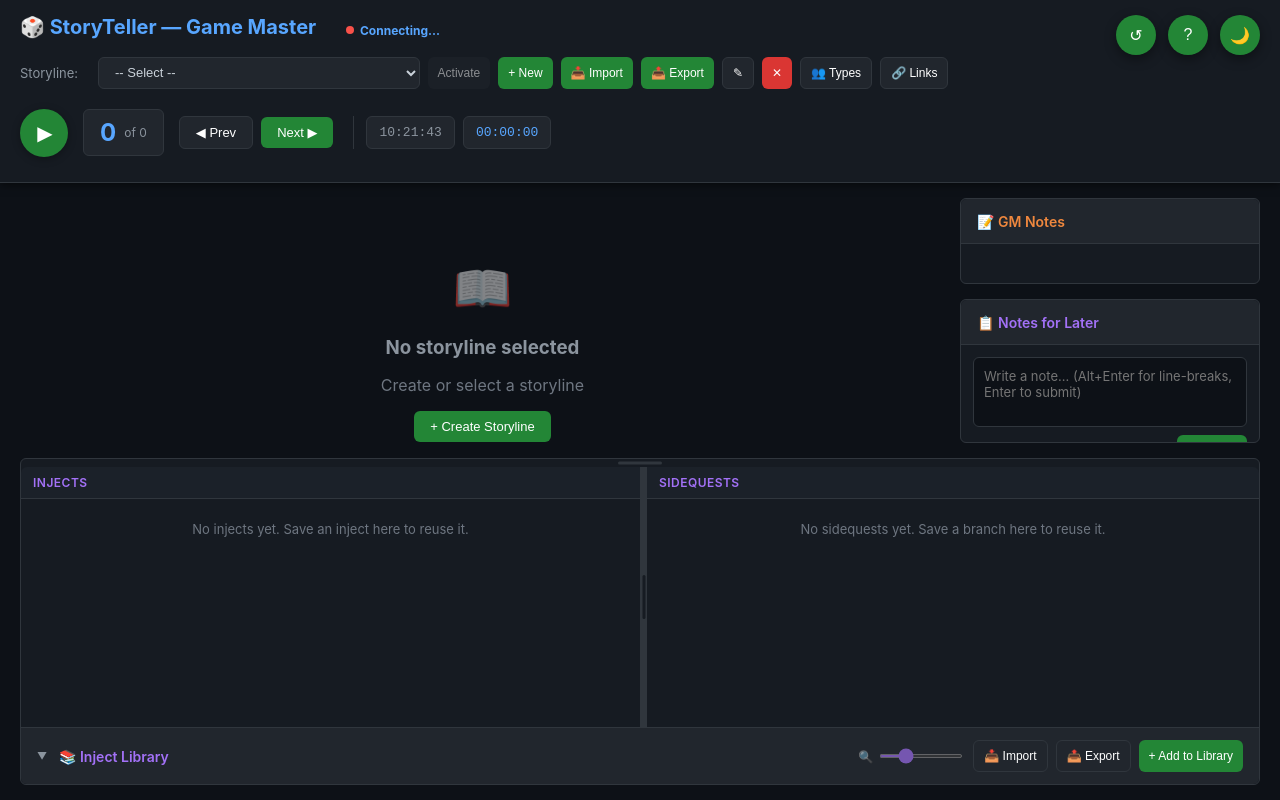
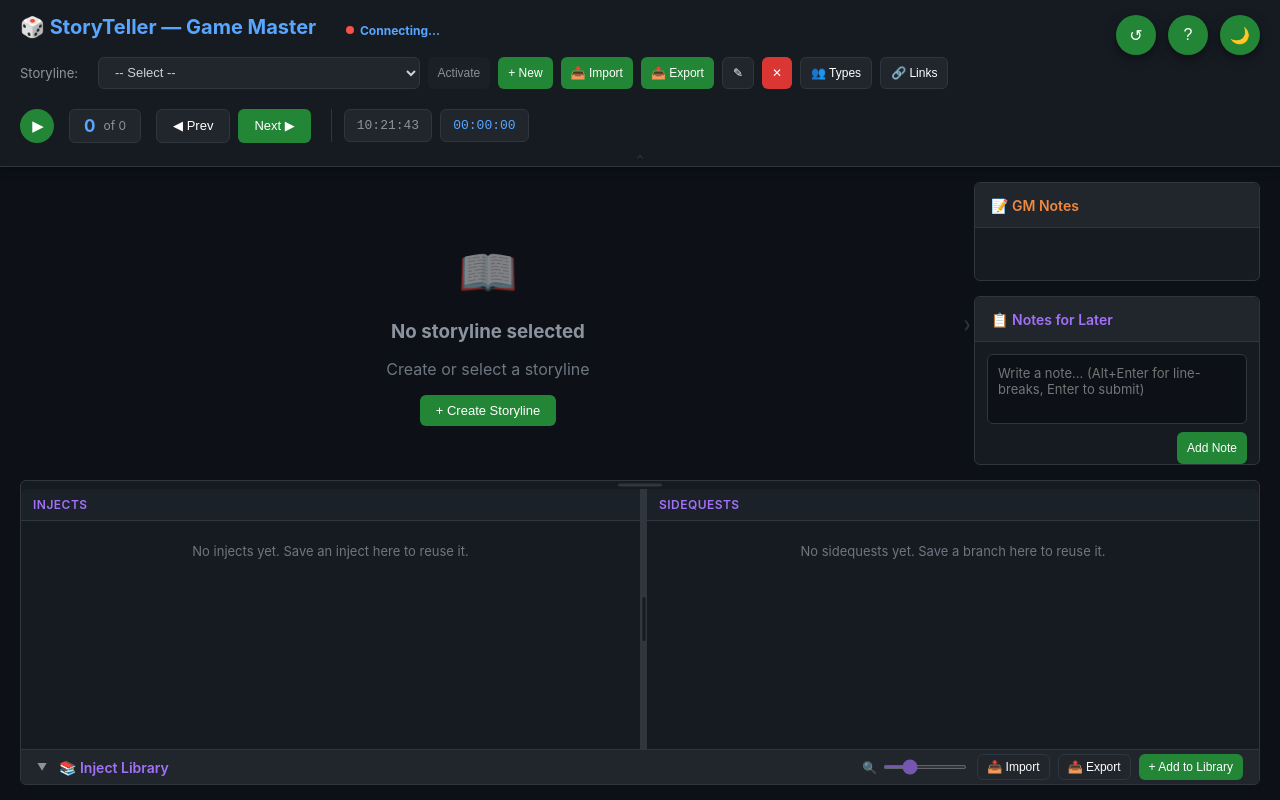
Before and after one commit to aarislarsen/StoryTeller, a Flask app: page / in a window 1280 px wide. Run offline with Flask 3, Linux system fonts and the light colour scheme; data that the repository does not hold is empty.

Commit message:
UI improvements to make space for storyline
minor bug fixes regarding zoom in and out, and the ability to collapse notes and top panel to make more room for the main storyline.

```diff
--- a/static/css/gm.css
+++ b/static/css/gm.css
@@ -50,9 +50,35 @@
     right: 0;
     background: var(--bg-1, #161b22);
     border-bottom: 1px solid var(--border, #30363d);
-    padding: 15px 20px;
+    padding: 15px 20px 13px;
     z-index: 100;
     box-shadow: 0 2px 8px rgba(0, 0, 0, 0.5);
+}
+
+/* Discrete strip along the bottom edge of the top bar that collapses/expands it
+   — barely visible until hovered. */
+.controls-collapse-toggle {
+    position: absolute;
+    left: 0;
+    right: 0;
+    bottom: 0;
+    height: 13px;
+    display: flex;
+    align-items: center;
+    justify-content: center;
+    cursor: pointer;
+    user-select: none;
+    color: var(--dim, #6e7681);
+    opacity: 0.35;
+    font-size: 11px;
+    line-height: 1;
+    transition: opacity 0.15s, color 0.15s, background 0.15s;
+}
+
+.controls-collapse-toggle:hover {
+    opacity: 1;
+    color: var(--accent2, #a371f7);
+    background: var(--bg-2, #21262d);
 }
 
 h1 {
@@ -212,11 +238,43 @@
 .connection-status.connected .dot { background: #3fb950; }
 
 /* Progress Section */
+/* Collapsed top bar: keep only the play/progress/prev-next line visible. */
+.controls-bar.collapsed h1,
+.controls-bar.collapsed .controls-grid {
+    display: none;
+}
+
+.controls-bar.collapsed {
+    padding-top: 8px;
+}
+
 .progress-section {
     display: flex;
     align-items: center;
     gap: 15px;
     padding: 10px 0;
+}
+
+/* Make the play button and the progress counter the same height as the
+   prev/next buttons. */
+.progress-section .nav-buttons .btn,
+.progress-section .play-btn,
+.progress-section .progress-display {
+    height: 34px;
+}
+
+.progress-section .play-btn {
+    width: 34px;
+    font-size: 15px;
+    box-shadow: none;
+}
+
+.progress-section .progress-display {
+    padding: 0 14px;
+}
+
+.progress-section .progress-number {
+    font-size: 17px;
 }
 
 /* Play Button */
@@ -359,7 +417,7 @@
 /* Top row: Storyline + GM Notes side by side - takes remaining space */
 .storyline-row {
     display: flex;
-    gap: 15px;
+    gap: 4px;
     flex: 1;
     min-height: 0;
     overflow: hidden;
@@ -379,10 +437,51 @@
     width: 300px;
     flex-shrink: 0;
     display: flex;
+    flex-direction: row; /* toggle strip + collapsible inner column */
+    min-height: 0;
+    height: 100%;
+    transition: width 0.15s ease;
+}
+
+.side-panels.collapsed {
+    width: 14px;
+}
+
+/* Thin, discreet strip on the left edge of the column that collapses/expands it
+   — barely visible until hovered. */
+.side-panels-toggle {
+    flex: 0 0 14px;
+    display: flex;
+    align-items: center;
+    justify-content: center;
+    cursor: pointer;
+    user-select: none;
+    color: var(--dim, #6e7681);
+    opacity: 0.35;
+    font-size: 10px;
+    border-radius: 6px 0 0 6px;
+    transition: opacity 0.15s, background 0.15s, color 0.15s;
+}
+
+.side-panels-toggle:hover {
+    opacity: 1;
+    color: var(--accent2, #a371f7);
+    background: var(--bg-2, #21262d);
+}
+
+.side-panels-inner {
+    flex: 1;
+    min-width: 0;
+    display: flex;
     flex-direction: column;
     gap: 15px;
     min-height: 0;
     height: 100%;
+    overflow: hidden;
+}
+
+.side-panels.collapsed .side-panels-inner {
+    display: none;
 }
 
 /* GM Notes Panel */
@@ -597,7 +696,7 @@
 }
 
 .library-header {
-    padding: 12px 16px;
+    padding: 4px 16px;
     border-top: 1px solid var(--border, #30363d);
     background: var(--bg-2, #21262d);
     border-radius: 0 0 6px 6px;
@@ -652,6 +751,16 @@
 
 .library-header-actions .btn {
     margin-left: 0;
+    height: 26px;
+    padding: 2px 9px;
+    gap: 4px;
+}
+
+/* The secondary buttons carry a 1px border; give the primary "Add to Library"
+   button a matching transparent border so all buttons have the same box model
+   (border-box) and render at the exact same height. */
+.library-header-actions .btn:not(.btn-secondary) {
+    border: 1px solid transparent;
 }
 
 .library-content {
--- a/templates/gm.html
+++ b/templates/gm.html
@@ -70,6 +70,7 @@
                 </div>
             </div>
         </div>
+        <div class="controls-collapse-toggle" onclick="toggleControlsBar()" title="Collapse/expand the top controls (H)">⌃</div>
     </div>
 
     <!-- Main Content -->
@@ -85,8 +86,10 @@
                 </div>
             </div>
 
-            <!-- Right side panels column -->
-            <div class="side-panels">
+            <!-- Right side panels column (collapsible for more viewport width) -->
+            <div class="side-panels" id="sidePanels">
+                <div class="side-panels-toggle" onclick="toggleSidePanels()" title="Collapse/expand the notes column (N)">❯</div>
+                <div class="side-panels-inner">
                     <div class="gm-notes-panel" id="gmNotesPanel">
                         <div class="gm-notes-header">
                             <span class="gm-notes-title">📝 GM Notes</span>
@@ -107,6 +110,7 @@
                             <div class="session-notes-actions">
                                 <button class="btn btn-sm btn-secondary" onclick="exportSessionNotes()">📥 Export</button>
                                 <button class="btn btn-sm btn-danger" onclick="clearSessionNotes()">🗑 Clear All</button>
+                            </div>
                         </div>
                     </div>
                 </div>
@@ -418,7 +422,10 @@
                     <li>Click the <strong>⑂</strong> button on an inject to create a branch</li>
                     <li><strong>Auto branches</strong> trigger automatically when their parent inject is reached</li>
                     <li><strong>Manual branches</strong> require clicking <strong>▶ Start</strong> to activate</li>
-                    <li>Drag branch groups to move them to different parent injects</li>
+                    <li><strong>Nested side-quests:</strong> click ⑂ on a branch inject to hang a sub-branch off it (any depth)</li>
+                    <li>A branch's <strong>merge target</strong> can be any inject in the storyline</li>
+                    <li>Drag branch groups onto a main inject (top-level) or a branch inject (nested) to re-parent them</li>
+                    <li>Press <strong>B</strong> to cycle the side-quest box borders (solid / dashed / hidden)</li>
                 </ul>
 
                 <h4>Player Types & Targeting</h4>
@@ -458,8 +465,11 @@
                 <h4>Keyboard Shortcuts</h4>
                 <ul>
                     <li><strong>A</strong> — Add new inject</li>
-                    <li><strong>T</strong> — Cycle theme (Dark / Light / Orange / D&D)</li>
+                    <li><strong>T</strong> — Cycle theme (Dark / Light / Orange / D&D / Black-Yellow / Black-Blue)</li>
                     <li><strong>B</strong> — Cycle side-quest borders (Solid / Dashed / None)</li>
+                    <li><strong>N</strong> — Collapse/expand the notes column</li>
+                    <li><strong>H</strong> — Collapse/expand the top control bar</li>
+                    <li><strong>L</strong> — Collapse/expand the inject library</li>
                     <li><strong>+ / -</strong> — Zoom in/out</li>
                     <li><strong>0</strong> — Reset zoom to 100%</li>
                     <li><strong>F</strong> — Zoom to fit all injects</li>
@@ -468,7 +478,7 @@
 
                 <h4>Master Controls (Top Right)</h4>
                 <ul>
-                    <li><strong>🌙/☀️/🟠/⚔️</strong> — Cycle theme (Dark / Light / Orange / D&D)</li>
+                    <li><strong>🌙/☀️/🟠/⚔️/🟡/🔵</strong> — Cycle theme (Dark / Light / Orange / D&D / Black-Yellow / Black-Blue)</li>
                     <li><strong>↺</strong> — Reset storyline to beginning</li>
                     <li><strong>?</strong> — This help dialog</li>
                 </ul>
```
Also changed, not shown: other parts of static/css/gm.css (+71 -23 lines), README.md, static/js/gm.js. Lines whose indentation alone changed are shown as unchanged.
